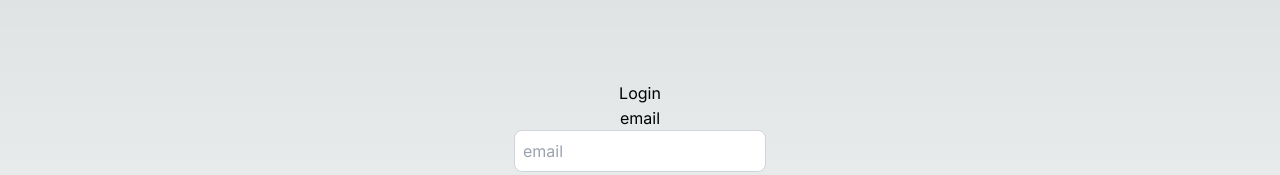
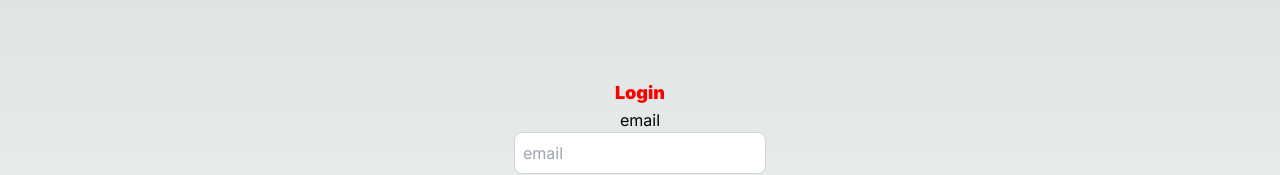
Before and after one commit to aishwary11/next-auth, a Next.js app: page /login in a window 1280 px wide. Shown: the part 184-359 px from the top of the page. Built offline with nearby package versions, Linux system fonts and the light colour scheme.

Commit message:
some more change

```diff
--- a/package.json
+++ b/package.json
@@ -21,11 +21,13 @@
 		"jsonwebtoken": "^9.0.1",
 		"mongoose": "^7.4.2",
 		"next": "13.4.12",
+		"node-sass": "^9.0.0",
 		"nodemailer": "^6.9.4",
 		"postcss": "8.4.27",
 		"react": "18.2.0",
 		"react-dom": "18.2.0",
 		"react-hot-toast": "^2.4.1",
+		"sass": "^1.66.1",
 		"tailwindcss": "3.3.3",
 		"typescript": "5.1.6"
 	},
--- a/src/app/login/page.tsx
+++ b/src/app/login/page.tsx
@@ -4,6 +4,7 @@ import Link from "next/link";
 import { useRouter } from "next/navigation";
 import React from "react";
 import { Toaster, toast } from "react-hot-toast";
+import styles from "../styles.module.scss";
 
 function LoginPage() {
 	const router = useRouter();
@@ -38,7 +39,7 @@ function LoginPage() {
 	return (
 		<div className='flex flex-col items-center justify-center min-h-screen py-2'>
 			<Toaster />
-			<h1>{loading ? "Processing" : "Login"}</h1>
+			<h1 className={`${styles["text-red"]} text-lg ${styles["text-red_font-weight"]}`}> {loading ? "Processing" : "Login"}</h1>
 			<hr />
 			<label htmlFor='email'>email</label>
 			<input
@@ -68,4 +69,3 @@ function LoginPage() {
 	);
 }
 export default LoginPage;
-// export default tokenMiddleware(LoginPage);
--- a/src/app/profile/[id]/page.tsx
+++ b/src/app/profile/[id]/page.tsx
@@ -8,4 +8,3 @@ const UserProfile = ({ params }: any) => (
 );
 
 export default UserProfile;
-// export default tokenMiddleware(UserProfile);
--- a/src/app/profile/page.tsx
+++ b/src/app/profile/page.tsx
@@ -45,4 +45,3 @@ const ProfilePage = () => {
 	);
 };
 export default ProfilePage;
-// export default tokenMiddleware(ProfilePage);
--- a/src/app/signup/page.tsx
+++ b/src/app/signup/page.tsx
@@ -80,4 +80,3 @@ const SignupPage = () => {
 };
 
 export default SignupPage;
-// export default tokenMiddleware(SignupPage);
--- /dev/null
+++ b/src/app/styles.module.scss
@@ -0,0 +1,7 @@
+.text-red {
+	color: red;
+
+	&_font-weight {
+		font-weight: 900;
+	}
+}
--- a/src/helpers/getDataFromToken.ts
+++ b/src/helpers/getDataFromToken.ts
@@ -6,7 +6,7 @@ export default function getDataFromToken(request: NextRequest) {
 		const token = request.cookies.get("token")?.value || "";
 		const decodedToken: any = jwt.verify(token, process.env.TOKEN_SECRET!);
 		return decodedToken.id;
-	} catch (error: any) {
-		throw new Error(error.message);
+	} catch (error) {
+		if (error instanceof Error) throw new Error(error.message);
 	}
 }
```
Also changed, not shown: src/middleware11.ts (+11 -12 lines).
